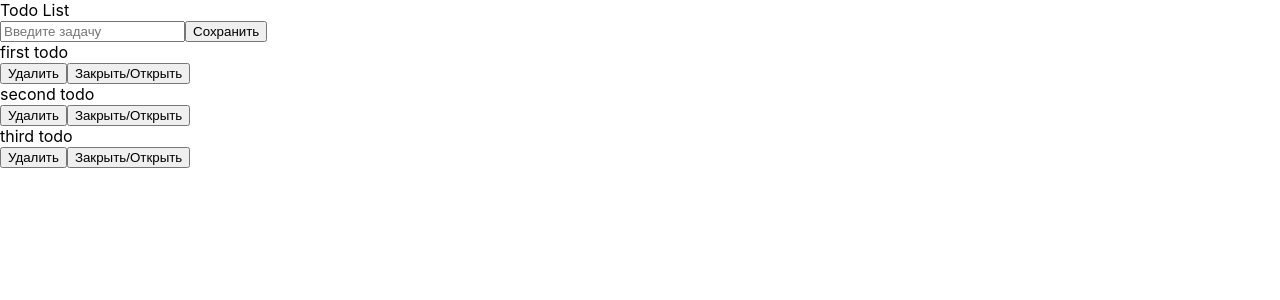
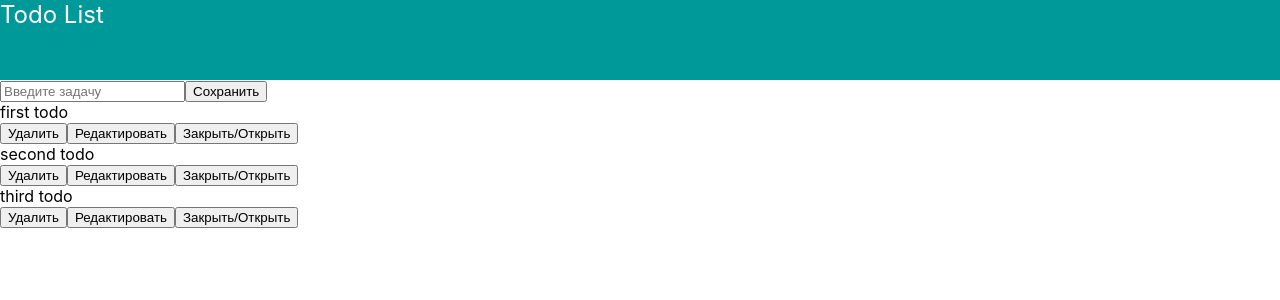
Before and after one commit to AShamshin/myReact, a React (Create React App) app: page / in a window 1280 px wide. Shown: the top 300 px of the page. Built offline with nearby package versions, Linux system fonts and the light colour scheme.

Commit message:
editTodo

```diff
--- /dev/null
+++ b/src/components/Header/Header.module.css
@@ -0,0 +1,6 @@
+.root {
+  height: 80px;
+  font-size: 24px;
+  color: #fff;
+  background: #009999;
+}
--- a/src/components/Header/Header.tsx
+++ b/src/components/Header/Header.tsx
@@ -1,3 +1,5 @@
+import s from './Header.module.css';
+
 export function Header() {
-  return <div>Todo List</div>;
+  return <div className={s.root}>Todo List</div>;
 }
--- a/src/components/TodoList/TodoLost.tsx
+++ b/src/components/TodoList/TodoLost.tsx
@@ -1,3 +1,5 @@
+import { useState } from 'react';
+
 export type TodoType = {
   id: number;
   title: string;
@@ -9,13 +11,15 @@ export type PropsType = {
 };
 
 export function TodoList(props: PropsType) {
+  const [edit, setEdit] = useState(null);
+  const [value, setValue] = useState('');
   function deleteTodo(id: number) {
     let newTodo = props.todo.filter((item) => item.id !== id);
 
     props.setTodo(newTodo);
   }
   function statusTodo(id: number) {
-    let newTodo = props.todo.filter((item) => {
+    let newTodo = [...props.todo].filter((item) => {
       if (item.id === id) {
         item.status = !item.status;
       }
@@ -23,13 +27,50 @@ export function TodoList(props: PropsType) {
     });
     props.setTodo(newTodo);
   }
+
+  function editTodo(id: any, title: string) {
+    setEdit(id);
+    setValue(title);
+  }
+
+  function saveTodo(id: number) {
+    let newTodo = [...props.todo].map((item) => {
+      if (item.id === id) {
+        item.title = value;
+      }
+      return item;
+    });
+
+    props.setTodo(newTodo);
+    setEdit(null);
+  }
+
   return (
     <div>
       {props.todo.map((item) => (
         <div key={item.id}>
-          <div>{item.title}</div>
-          <button onClick={() => deleteTodo(item.id)}>Удалить</button>
-          <button onClick={() => statusTodo(item.id)}>Закрыть/Открыть</button>
+          {edit === item.id ? (
+            <div>
+              <input onChange={(e) => setValue(e.target.value)} value={value} />
+            </div>
+          ) : (
+            <div>{item.title}</div>
+          )}
+          {edit === item.id ? (
+            <div>
+              <button onClick={() => saveTodo(item.id)}>Сохранить</button>
+            </div>
+          ) : (
+            <div>
+              <button onClick={() => deleteTodo(item.id)}>Удалить</button>
+              <button onClick={() => editTodo(item.id, item.title)}>
+                Редактировать
+              </button>
+              <button onClick={() => statusTodo(item.id)}>
+                Закрыть/Открыть
+              </button>
+            </div>
+          )}
         </div>
       ))}
     </div>
```
